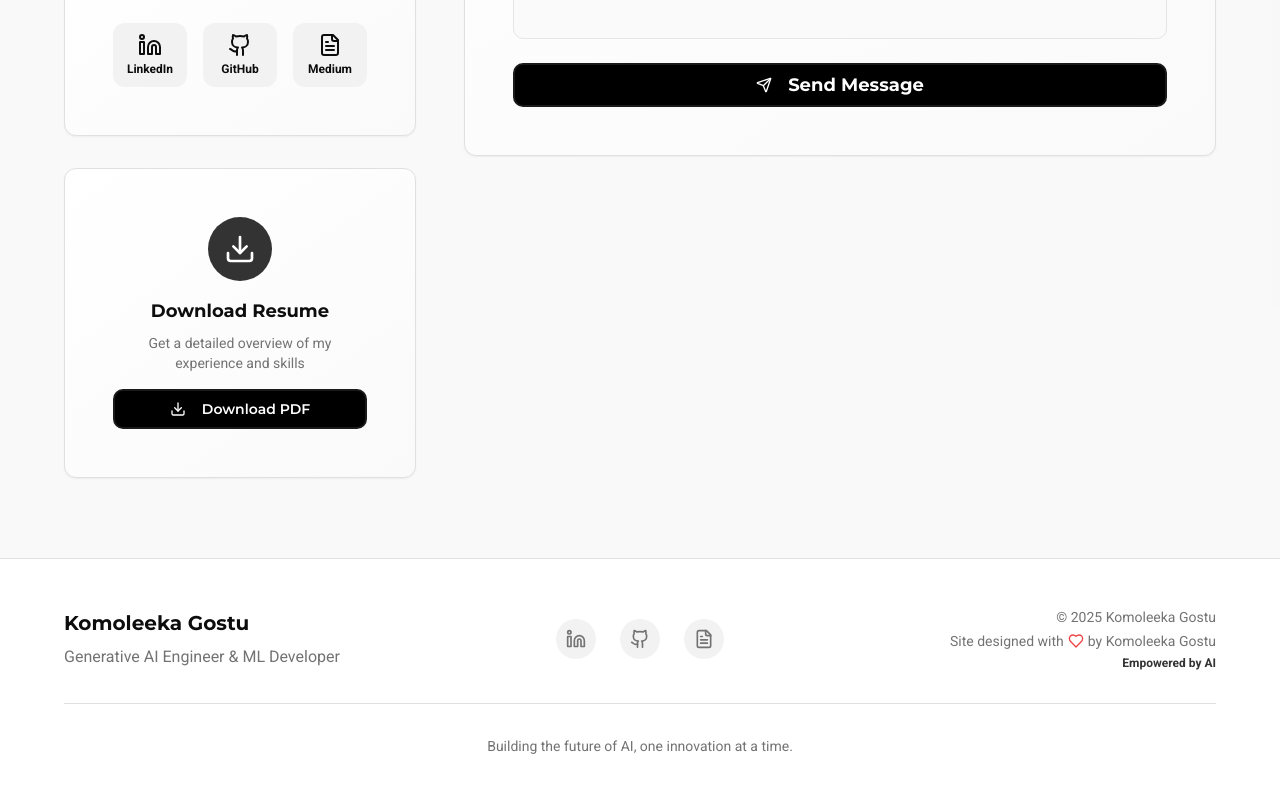
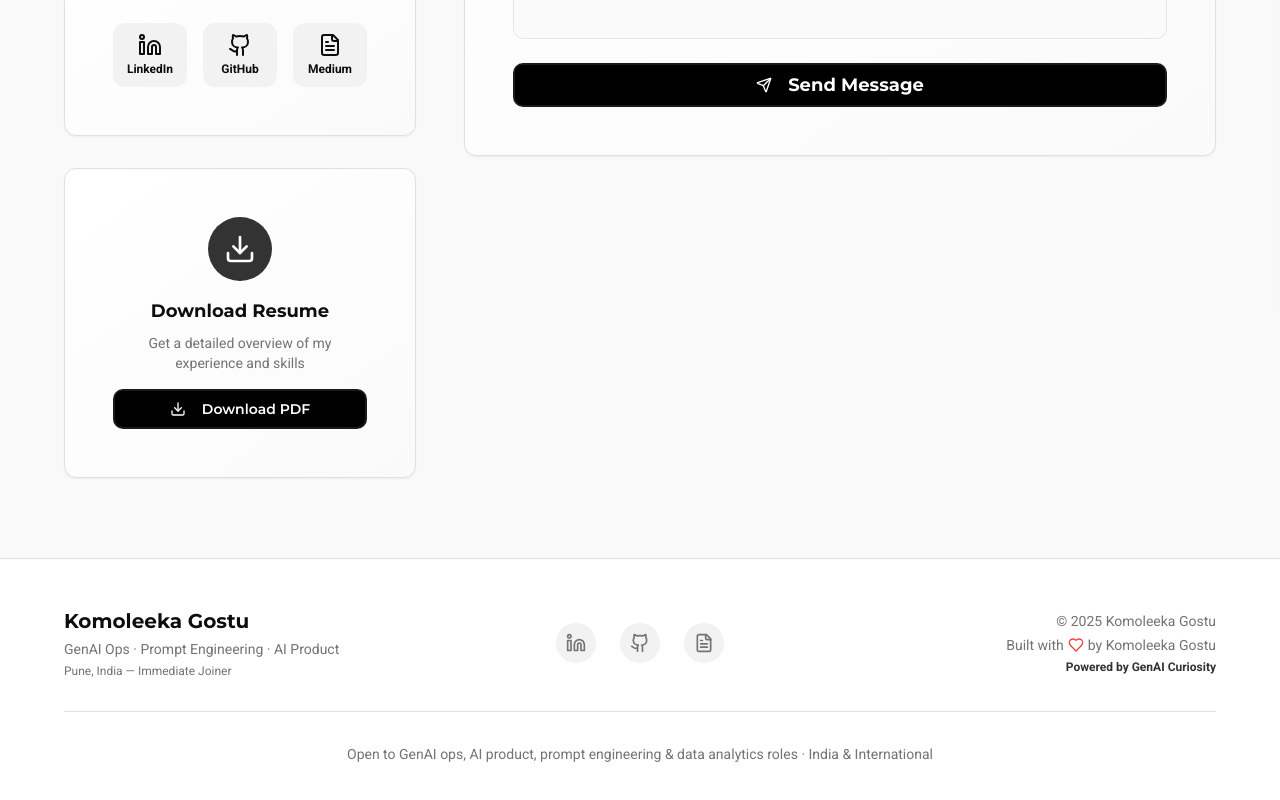
Before and after one commit to Komoleeka9/komoleeka-ai-genesis, a React (Vite) app: page / in a window 1280 px wide. Shown: the part 10868-11668 px from the top of the page. Built offline with nearby package versions, Linux system fonts and the light colour scheme.

Commit message:
Update Footer.tsx

```diff
--- a/src/components/Footer.tsx
+++ b/src/components/Footer.tsx
@@ -28,11 +28,14 @@ export function Footer() {
           <div className="grid grid-cols-1 md:grid-cols-3 gap-8 items-center">
             {/* Brand */}
             <div className="text-center md:text-left">
-              <h3 className="font-montserrat font-bold text-xl text-foreground mb-2">
+              <h3 className="font-montserrat font-bold text-xl text-foreground mb-1">
                 Komoleeka Gostu
               </h3>
-              <p className="text-muted-foreground">
-                Generative AI Engineer & ML Developer
+              <p className="text-muted-foreground text-sm">
+                GenAI Ops · Prompt Engineering · AI Product
+              </p>
+              <p className="text-muted-foreground text-xs mt-1">
+                Pune, India — Immediate Joiner
               </p>
             </div>
 
@@ -58,18 +61,17 @@ export function Footer() {
                 © {currentYear} Komoleeka Gostu
               </p>
               <p className="text-muted-foreground text-sm flex items-center justify-center md:justify-end gap-1 mt-1">
-                Site designed with <Heart className="h-4 w-4 text-red-500" /> by Komoleeka Gostu
+                Built with <Heart className="h-4 w-4 text-red-500" /> by Komoleeka Gostu
               </p>
               <p className="text-tech-accent text-xs mt-1 font-semibold">
-                Empowered by AI
+                Powered by GenAI Curiosity
               </p>
             </div>
           </div>
 
-          {/* Bottom Border */}
           <div className="mt-8 pt-8 border-t border-border text-center">
             <p className="text-muted-foreground text-sm">
-              Building the future of AI, one innovation at a time.
+              Open to GenAI ops, AI product, prompt engineering & data analytics roles · India & International
             </p>
           </div>
         </div>
```
